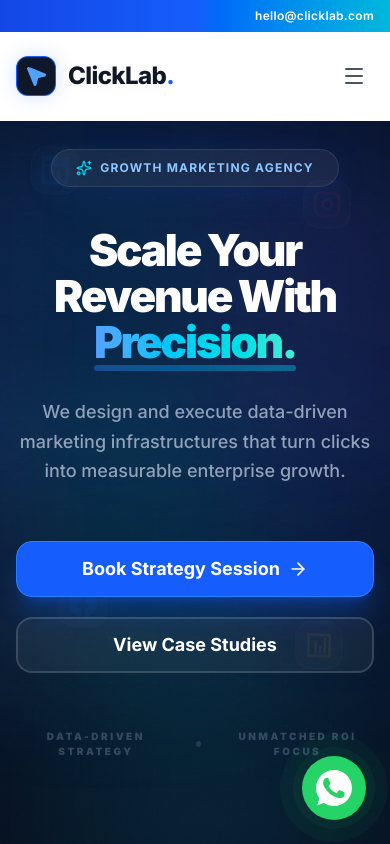
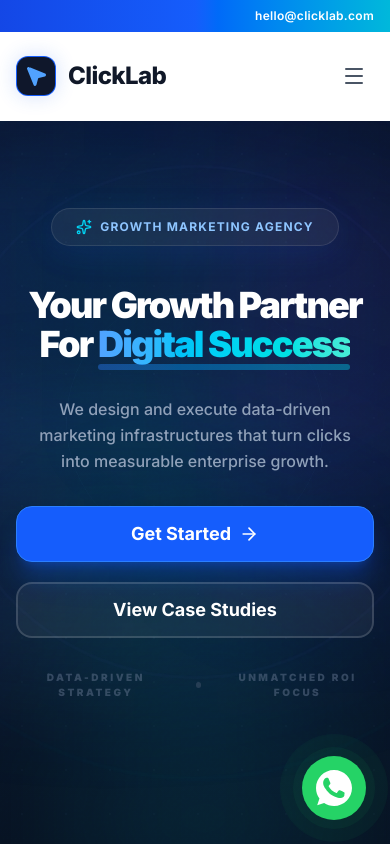
Before and after one commit to clevercroworg/ClickLabMarketing, a Next.js app: page / in a window 390 px wide. Shown: the top 844 px of the page. Built offline with nearby package versions, Linux system fonts and the light colour scheme.

Commit message:
UI Overhaul: navbar dot removed, hero CTA + shimmer fix, services/clients/philosophy/expertise/tools sections refined, mobile ripple, addresses removed, WhatsApp button

```diff
--- a/src/app/globals.css
+++ b/src/app/globals.css
@@ -145,6 +145,18 @@ body {
   .hero-orb-4 { animation: auroraOrb4 25s ease-in-out infinite; will-change: transform; }
   .hero-glass-float { animation: glassFloat 6s ease-in-out infinite; will-change: transform; }
   .hero-light-streak { animation: lightStreak 3.5s ease-in-out infinite 1s; }
+  .btn-shimmer {
+    position: relative;
+    overflow: hidden;
+  }
+  .btn-shimmer::after {
+    content: '';
+    position: absolute;
+    inset: 0;
+    background: linear-gradient(90deg, transparent, rgba(255,255,255,0.2), transparent);
+    transform: translateX(-100%) skewX(-12deg);
+    animation: lightStreak 3.5s ease-in-out infinite 1s;
+  }
 
   /* Aurora Ripple Effect */
   @keyframes auroraRipple {
--- a/src/app/page.tsx
+++ b/src/app/page.tsx
@@ -2,9 +2,9 @@ import { Navbar } from "@/components/Navbar";
 import { Hero } from "@/components/sections/Hero";
 import { ClientLogos } from "@/components/sections/ClientLogos";
 import { Services } from "@/components/sections/Services";
+import { ToolsCarousel } from "@/components/sections/ToolsCarousel";
 import { Process } from "@/components/sections/Process";
 import { Philosophy } from "@/components/sections/Philosophy";
-import { ToolsCarousel } from "@/components/sections/ToolsCarousel";
 import { Expertise } from "@/components/sections/Expertise";
 import { TestimonialsCarousel } from "@/components/sections/TestimonialsCarousel";
 import { CTA } from "@/components/sections/CTA";
@@ -18,9 +18,9 @@ export default function Home() {
       <Hero />
       <ClientLogos />
       <Services />
+      <ToolsCarousel />
       <Process />
       <Philosophy />
-      <ToolsCarousel />
       <Expertise />
       <TestimonialsCarousel options={{ loop: true, align: "start" }} />
       <CTA />
--- a/src/components/Navbar.tsx
+++ b/src/components/Navbar.tsx
@@ -72,7 +72,7 @@ export function Navbar() {
                     </div>
                   </div>
                   <span className="font-extrabold text-2xl tracking-tight text-gray-900">
-                    ClickLab<span className="text-blue-600">.</span>
+                    ClickLab
                   </span>
                 </a>
               </div>
--- a/src/components/sections/ClientLogos.tsx
+++ b/src/components/sections/ClientLogos.tsx
@@ -20,8 +20,8 @@ export function ClientLogos() {
   return (
     <section className="py-12 bg-white relative overflow-hidden border-b border-gray-100">
       <div className="container mx-auto px-4 sm:px-6 lg:px-8">
-        <p className="text-center text-xs font-bold text-gray-400 tracking-[0.2em] uppercase mb-10">
-          Trusted by ambitious brands worldwide
+        <p className="text-center text-sm font-bold text-gray-400 tracking-[0.2em] uppercase mb-10">
+          Our Clients
         </p>
 
         {/* Carousel Container */}
--- a/src/components/sections/Hero.tsx
+++ b/src/components/sections/Hero.tsx
@@ -15,7 +15,7 @@ const BgIcon = ({ children, className }: { children: React.ReactNode; className?
 
 export function Hero() {
   return (
-    <section className="relative min-h-screen flex flex-col justify-center items-center overflow-hidden bg-[#080f1e] pt-32 pb-16 lg:pt-40 lg:pb-32 px-4 md:px-8">
+    <section className="relative min-h-screen flex flex-col justify-center items-center overflow-hidden bg-[#080f1e] pt-28 pb-12 lg:pt-40 lg:pb-32 px-4 md:px-8">
 
       {/* ========== FLOWING GRADIENT WAVES + ICONS BACKGROUND ========== */}
       <div className="absolute inset-0 pointer-events-none z-0 overflow-hidden">
@@ -34,10 +34,11 @@ export function Hero() {
         <div className="hero-orb-2 absolute -bottom-[20%] -right-[10%] w-[65%] h-[65%] bg-cyan-500/15 rounded-full blur-[120px]" />
         <div className="hero-orb-3 absolute top-[15%] right-[5%] w-[40%] h-[40%] bg-indigo-600/12 rounded-full blur-[100px]" />
 
-        {/* Ripple rings */}
-        <div className="hero-ripple hero-ripple-1 w-[500px] h-[500px] md:w-[800px] md:h-[800px] border border-blue-400/10" />
-        <div className="hero-ripple hero-ripple-2 w-[500px] h-[500px] md:w-[800px] md:h-[800px] border border-cyan-400/8" />
-        <div className="hero-ripple hero-ripple-3 w-[500px] h-[500px] md:w-[800px] md:h-[800px] border border-indigo-400/8" />
+        {/* Ripple rings — visible on mobile */}
+        <div className="hero-ripple hero-ripple-1 w-[350px] h-[350px] md:w-[800px] md:h-[800px] border-2 md:border border-blue-400/20 md:border-blue-400/10" />
+        <div className="hero-ripple hero-ripple-2 w-[350px] h-[350px] md:w-[800px] md:h-[800px] border-2 md:border border-cyan-400/15 md:border-cyan-400/8" />
+        <div className="hero-ripple hero-ripple-3 w-[350px] h-[350px] md:w-[800px] md:h-[800px] border-2 md:border border-indigo-400/15 md:border-indigo-400/8" />
+        <div className="hero-ripple hero-ripple-4 w-[350px] h-[350px] md:w-[800px] md:h-[800px] border md:border border-blue-300/10" />
 
         {/* Dot grid */}
         <div className="absolute inset-0 opacity-[0.03]"
@@ -46,22 +47,22 @@ export function Hero() {
 
         {/* ===== Floating App Icons embedded in the flow ===== */}
         {/* LinkedIn */}
-        <BgIcon className="left-[8%] top-[18%]" >
+        <BgIcon className="hidden md:flex left-[8%] top-[18%]" >
           <svg viewBox="0 0 24 24" className="w-7 h-7 fill-[#0a66c2]/60"><path d="M20.447 20.452h-3.554v-5.569c0-1.328-.027-3.037-1.852-3.037-1.853 0-2.136 1.445-2.136 2.939v5.667H9.351V9h3.414v1.561h.046c.477-.9 1.637-1.85 3.37-1.85 3.603 0 4.267 2.37 4.267 5.455v6.286zM5.337 7.433c-1.144 0-2.063-.926-2.063-2.065 0-1.138.92-2.063 2.063-2.063 1.14 0 2.064.925 2.064 2.063 0 1.139-.925 2.065-2.064 2.065zm1.782 13.019H3.555V9h3.564v11.452zM22.225 0H1.771C.792 0 0 .774 0 1.729v20.542C0 23.227.792 24 1.771 24h20.451C23.2 24 24 23.227 24 22.271V1.729C24 .774 23.2 0 22.222 0h.003z"/></svg>
         </BgIcon>
 
         {/* Instagram */}
-        <BgIcon className="right-[10%] top-[22%]" >
+        <BgIcon className="hidden md:flex right-[10%] top-[22%]" >
           <svg viewBox="0 0 24 24" className="w-7 h-7 stroke-[#E1306C]/50 fill-none" strokeWidth="2"><rect x="2" y="2" width="20" height="20" rx="5" ry="5"/><path d="M16 11.37A4 4 0 1 1 12.63 8 4 4 0 0 1 16 11.37z"/><line x1="17.5" y1="6.5" x2="17.51" y2="6.5"/></svg>
         </BgIcon>
 
         {/* Facebook */}
-        <BgIcon className="left-[15%] bottom-[25%]" >
+        <BgIcon className="hidden md:flex left-[15%] bottom-[25%]" >
           <svg viewBox="0 0 24 24" className="w-7 h-7 fill-[#1877F2]/50"><path d="M24 12.073c0-6.627-5.373-12-12-12s-12 5.373-12 12c0 5.99 4.388 10.954 10.125 11.854v-8.385H7.078v-3.469h3.047V9.43c0-3.007 1.792-4.669 4.533-4.669 1.312 0 2.686.235 2.686.235v2.953H15.83c-1.491 0-1.956.925-1.956 1.874v2.25h3.328l-.532 3.469h-2.796v8.385C19.612 23.027 24 18.062 24 12.073z"/></svg>
         </BgIcon>
 
         {/* Google Analytics */}
-        <BgIcon className="right-[12%] bottom-[20%]" >
+        <BgIcon className="hidden md:flex right-[12%] bottom-[20%]" >
           <svg viewBox="0 0 24 24" className="w-7 h-7 fill-[#F9AB00]/50"><path d="M12 22h10V2H2v20h10zm-8-2V4h16v16H4zm6-12h-2v10h2V8zm4 4h-2v6h2v-6zm4-7h-2v13h2V5z"/></svg>
         </BgIcon>
 
@@ -102,13 +103,13 @@ export function Hero() {
           whileInView={{ opacity: 1, y: 0 }}
           viewport={{ once: true }}
           transition={{ duration: 0.8, delay: 0.2 }}
-          className="text-[2.75rem] sm:text-6xl lg:text-[5.5rem] font-black text-white tracking-tighter leading-[1.05] mb-8"
+          className="text-4xl sm:text-5xl lg:text-[4.5rem] font-black text-white tracking-tighter leading-[1.08] mb-8"
         >
-          Scale Your Revenue <br className="hidden md:block" />
-          With{" "}
+          Your Growth Partner <br className="hidden md:block" />
+          For{" "}
           <span className="relative inline-block">
             <span className="text-transparent bg-clip-text bg-gradient-to-r from-blue-400 via-cyan-400 to-teal-300">
-              Precision.
+              Digital Success
             </span>
             <motion.span
               initial={{ scaleX: 0 }}
@@ -126,7 +127,7 @@ export function Hero() {
           whileInView={{ opacity: 1, y: 0 }}
           viewport={{ once: true }}
           transition={{ duration: 0.6, delay: 0.4 }}
-          className="text-lg sm:text-xl lg:text-2xl text-slate-400 font-medium leading-relaxed mb-14 max-w-3xl mx-auto"
+          className="text-base sm:text-xl lg:text-2xl text-slate-400 font-medium leading-relaxed mb-8 sm:mb-14 max-w-3xl mx-auto px-2"
         >
           We design and execute data-driven marketing infrastructures{" "}
           <br className="hidden lg:block" />
@@ -141,10 +142,9 @@ export function Hero() {
           transition={{ duration: 0.6, delay: 0.6 }}
           className="flex flex-col sm:flex-row items-center gap-5 justify-center w-full sm:w-auto"
         >
-          <Button size="lg" variant="default" className="relative group w-full sm:w-auto h-14 px-10 text-lg rounded-2xl shadow-xl shadow-blue-600/30 overflow-hidden active:scale-[0.97] transition-transform">
-            <div className="hero-light-streak absolute inset-0 bg-gradient-to-r from-transparent via-white/20 to-transparent z-0" />
-            <span className="relative z-10">Book Strategy Session</span>
-            <ArrowRight className="ml-2 w-5 h-5 relative z-10" />
+          <Button size="lg" variant="default" className="btn-shimmer w-full sm:w-auto h-14 px-10 text-lg rounded-2xl shadow-xl shadow-blue-600/30 active:scale-[0.97] transition-transform">
+            Get Started
+            <ArrowRight className="ml-2 w-5 h-5" />
           </Button>
           <Button size="lg" variant="outline" className="w-full sm:w-auto h-14 px-10 text-lg rounded-2xl border-2 border-white/15 bg-white/[0.05] text-white backdrop-blur-lg hover:border-transparent active:scale-[0.97] transition-all duration-200">
             View Case Studies
@@ -157,7 +157,7 @@ export function Hero() {
           whileInView={{ opacity: 0.5 }}
           viewport={{ once: true }}
           transition={{ duration: 0.8, delay: 1.2 }}
-          className="mt-14 flex items-center justify-center gap-5 text-[10px] sm:text-xs font-black text-slate-500 uppercase tracking-[0.25em]"
+          className="mt-8 sm:mt-14 flex items-center justify-center gap-5 text-[10px] sm:text-xs font-black text-slate-500 uppercase tracking-[0.25em]"
         >
           <span>Data-Driven Strategy</span>
           <span className="w-1.5 h-1.5 rounded-full bg-slate-600"></span>
--- a/src/components/sections/Services.tsx
+++ b/src/components/sections/Services.tsx
@@ -53,7 +53,7 @@ export function Services() {
             viewport={{ once: true }}
             className="text-4xl md:text-5xl lg:text-6xl font-black tracking-tighter text-gray-900 mb-6"
           >
-            Capabilities engineered for <br/> <span className="text-blue-600">exponential growth.</span>
+            Our <span className="text-blue-600">Services</span>
           </motion.h2>
           <motion.p
             initial={{ opacity: 0, y: 20 }}
@@ -62,7 +62,7 @@ export function Services() {
             transition={{ delay: 0.1 }}
             className="text-lg md:text-xl text-gray-500 font-medium"
           >
-            We don't offer generic templates. We build custom marketing infrastructures combining elite creative, rigorous data science, and lethal media buying.
+            Full-stack digital marketing solutions built for measurable growth and ROI.
           </motion.p>
         </div>
 
--- a/src/components/sections/ToolsCarousel.tsx
+++ b/src/components/sections/ToolsCarousel.tsx
@@ -33,9 +33,6 @@ export function ToolsCarousel() {
       <div className="container mx-auto px-4 z-10 mb-8 max-w-4xl text-center">
         <span className="bg-blue-100 text-blue-700 px-3 py-1 rounded-full text-xs font-bold uppercase tracking-wider mb-4 inline-block">Infrastructure</span>
         <h2 className="text-3xl md:text-4xl font-extrabold text-gray-900 mb-4 tracking-tight">The Tech We Master</h2>
-        <p className="text-lg text-gray-600 font-medium max-w-2xl mx-auto">
-          We don't rely on guesswork. We build, connect, and automate your revenue engine using the most powerful marketing infrastructure available in the ecosystem.
-        </p>
       </div>
 
       <div className="relative flex flex-col gap-4 overflow-hidden py-4">
```
Also changed, not shown: src/components/sections/Expertise.tsx (+35 -83 lines), src/components/sections/Philosophy.tsx (+11 -16 lines).
